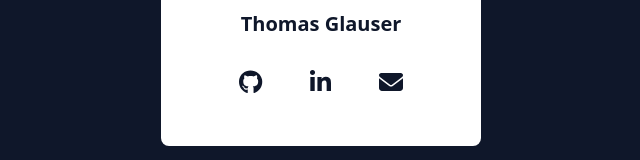
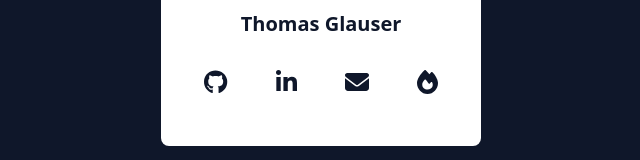
Before and after one commit to thomasglauser/thomas.glauser.dev, a Next.js app: page / in a window 1280 px wide. Shown: the part 430-590 px from the top of the page, without its empty margins (319-959 px from the left). Built offline with nearby package versions, Linux system fonts and the light colour scheme.

Commit message:
added fire link

```diff
--- a/src/components/card/card.tsx
+++ b/src/components/card/card.tsx
@@ -2,7 +2,7 @@ import Image from 'next/image';
 import Icon from './icon';
 
 import { faGithub, faLinkedinIn } from '@fortawesome/free-brands-svg-icons';
-import { faEnvelope } from '@fortawesome/free-solid-svg-icons';
+import { faEnvelope, faFire } from '@fortawesome/free-solid-svg-icons';
 
 import image from '/public/img/image.webp';
 
@@ -41,6 +41,9 @@ export default function Card() {
                 <div className="ml-12">
                     <Icon url="mailto:thomas@glauser.dev" icon={faEnvelope} />
                 </div>
+                <div className="ml-12">
+                    <Icon url="https://www.gasschutzkorps.ch/" icon={faFire} />
+                </div>
             </div>
         </div>
     );
```
Also changed, not shown: next-env.d.ts, 1 other file (tests, documents, lock files or other folders).
